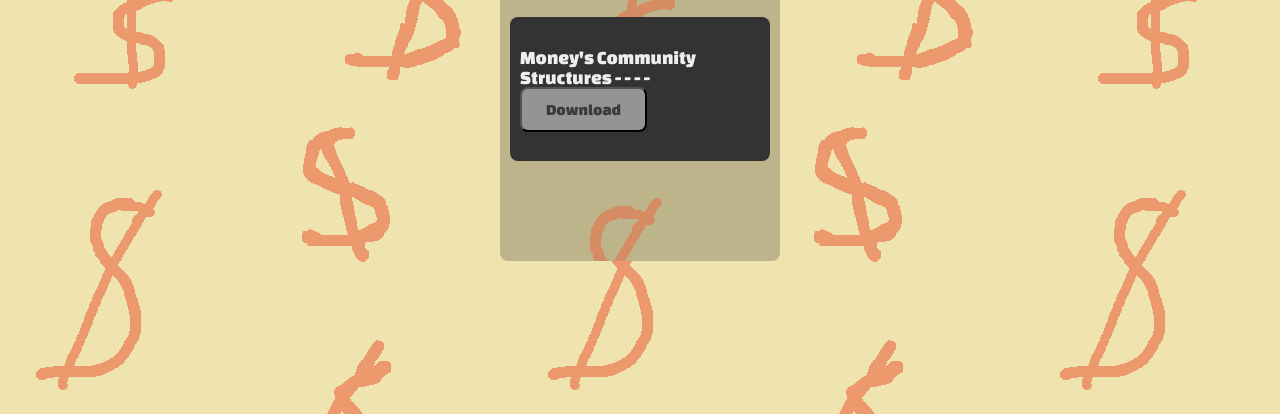
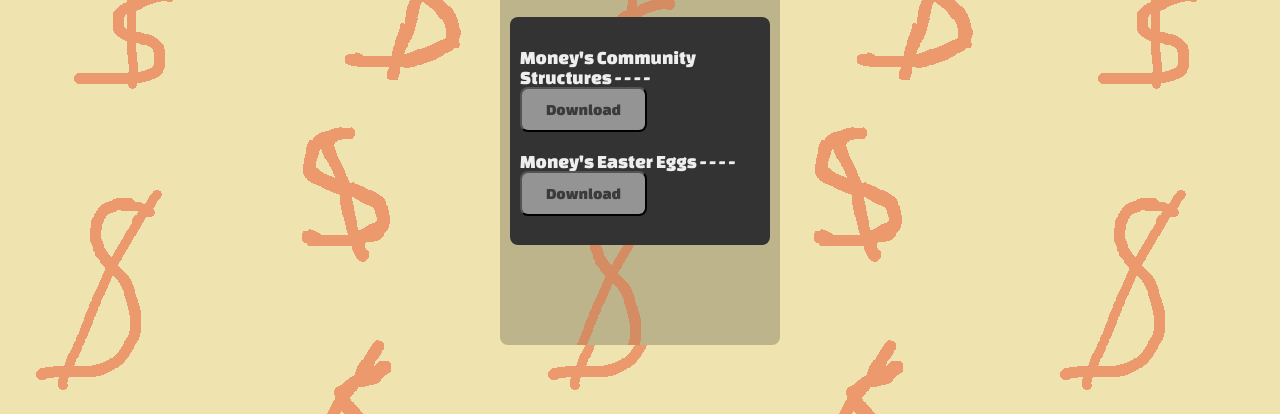
Before and after one commit to Moneys-Mod/list, a plain HTML site: page index.html in a window 1280 px wide. Shown: the part 386-800 px from the top of the page. Drawn offline with Linux system fonts and the light colour scheme; a web font is replaced by a local one.

Commit message:
Added Money's Easter Eggs Mod

```diff
--- a/index.html
+++ b/index.html
@@ -16,6 +16,7 @@
 
 <div class="box">
 <p class="changa-one"> Money's Community Structures - - - - <button class="btn"><a href="moneys_community_structures-1.0.0-neoforge-1.21.1.jar" download class="changa-one">Download</a></button> </p>
+<p class="changa-one"> Money's Easter Eggs - - - - <button class="btn"><a href="moneys_easter_eggs-1.0.0-neoforge-1.21.1.jar" download class="changa-one">Download</a></button> </p>
 </div>
 </div>
 
```
Also changed, not shown: 1 other file.
